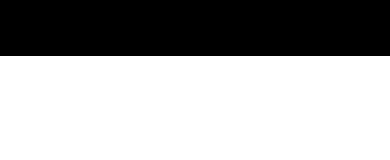
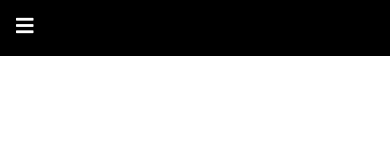
Before and after one commit to mdesanker/youtube-page, a React (Create React App) app: page / in a window 390 px wide. Shown: the top 160 px of the page. Built offline with nearby package versions, Linux system fonts and the light colour scheme.

Commit message:
Add icon hamburger

```diff
--- a/public/index.html
+++ b/public/index.html
@@ -24,6 +24,14 @@
       work correctly both with client-side routing and a non-root public URL.
       Learn how to configure a non-root public URL by running `npm run build`.
     -->
+
+    <link
+      rel="stylesheet"
+      href="https://use.fontawesome.com/releases/v5.15.4/css/all.css"
+      integrity="sha384-DyZ88mC6Up2uqS4h/KRgHuoeGwBcD4Ng9SiP4dIRy0EXTlnuz47vAwmeGwVChigm"
+      crossorigin="anonymous"
+    />
+
     <title>YouTube</title>
   </head>
   <body>
--- a/src/components/header/Header.tsx
+++ b/src/components/header/Header.tsx
@@ -2,10 +2,23 @@ import React from "react";
 import styled from "styled-components";
 
 const Header: React.FC = () => {
-  return <HeaderWrapper></HeaderWrapper>;
+  return (
+    <HeaderWrapper>
+      <Icon className="fas fa-bars" />
+    </HeaderWrapper>
+  );
 };
 
+const Icon = styled.i`
+  color: white;
+  font-size: 20px;
+  height: 24px;
+  width: 24px;
+`;
+
 const HeaderWrapper = styled.header`
+  position: fixed;
+  top: 0;
   height: 56px;
   width: 100%;
   background-color: #000;
```
